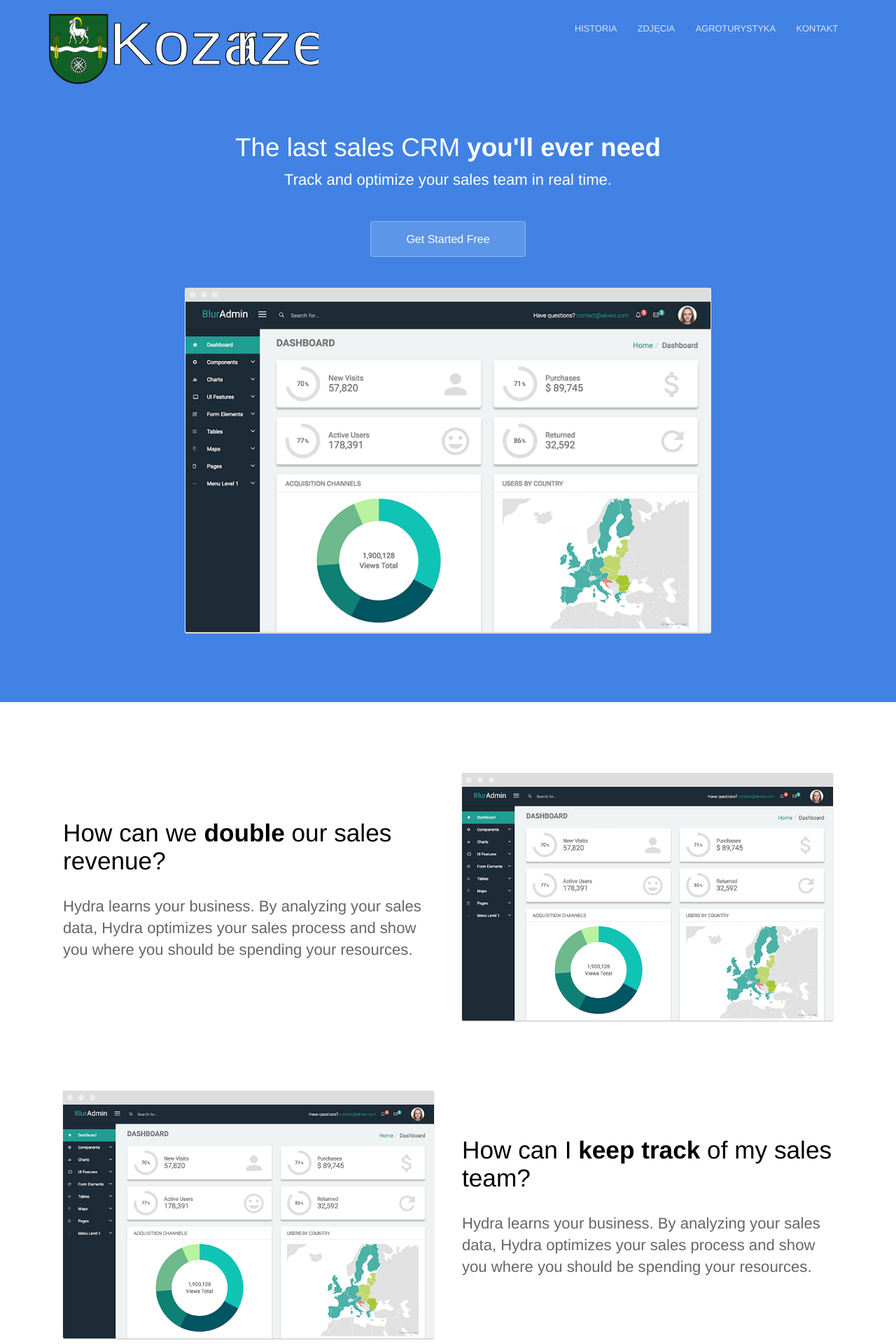
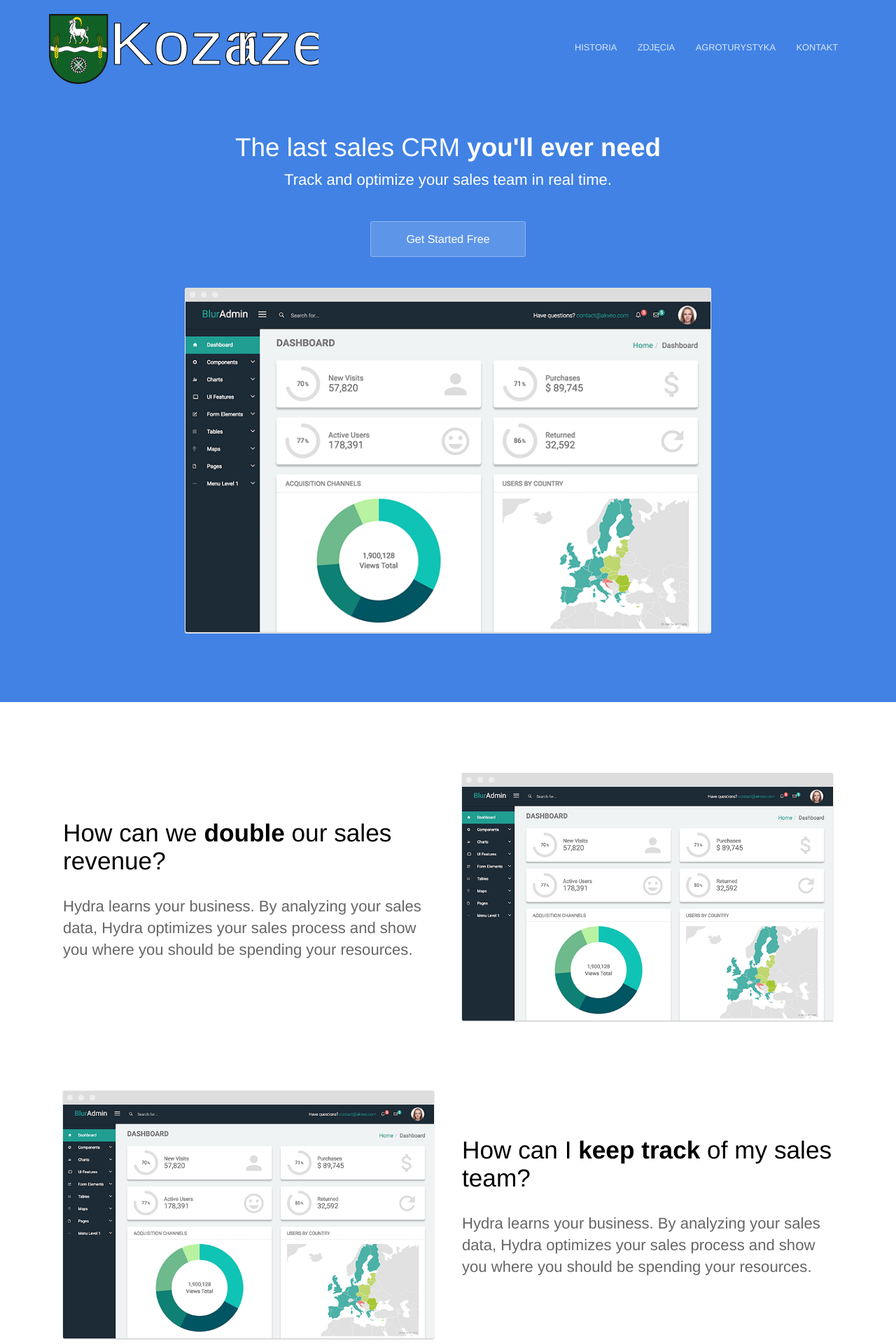
Before and after one commit to maxiemoose/kozarze, a Jekyll site: the page built from index.html, in a window 1280 px wide. Shown: the top 1920 px of the page at 70% size. Built offline with Jekyll 4.4.1, drawn with Linux system fonts in a browser that asks for light colours.

Commit message:
Update navigation.scss

```diff
--- a/_sass/navigation.scss
+++ b/_sass/navigation.scss
@@ -23,7 +23,7 @@ nav {
 	@media #{$mid-point} {
 		text-align: right;
 		position: absolute;
-		top: 13px;
+		top: 40px;
 		right: 0;
 		padding: 0 20px;
 	}
```
